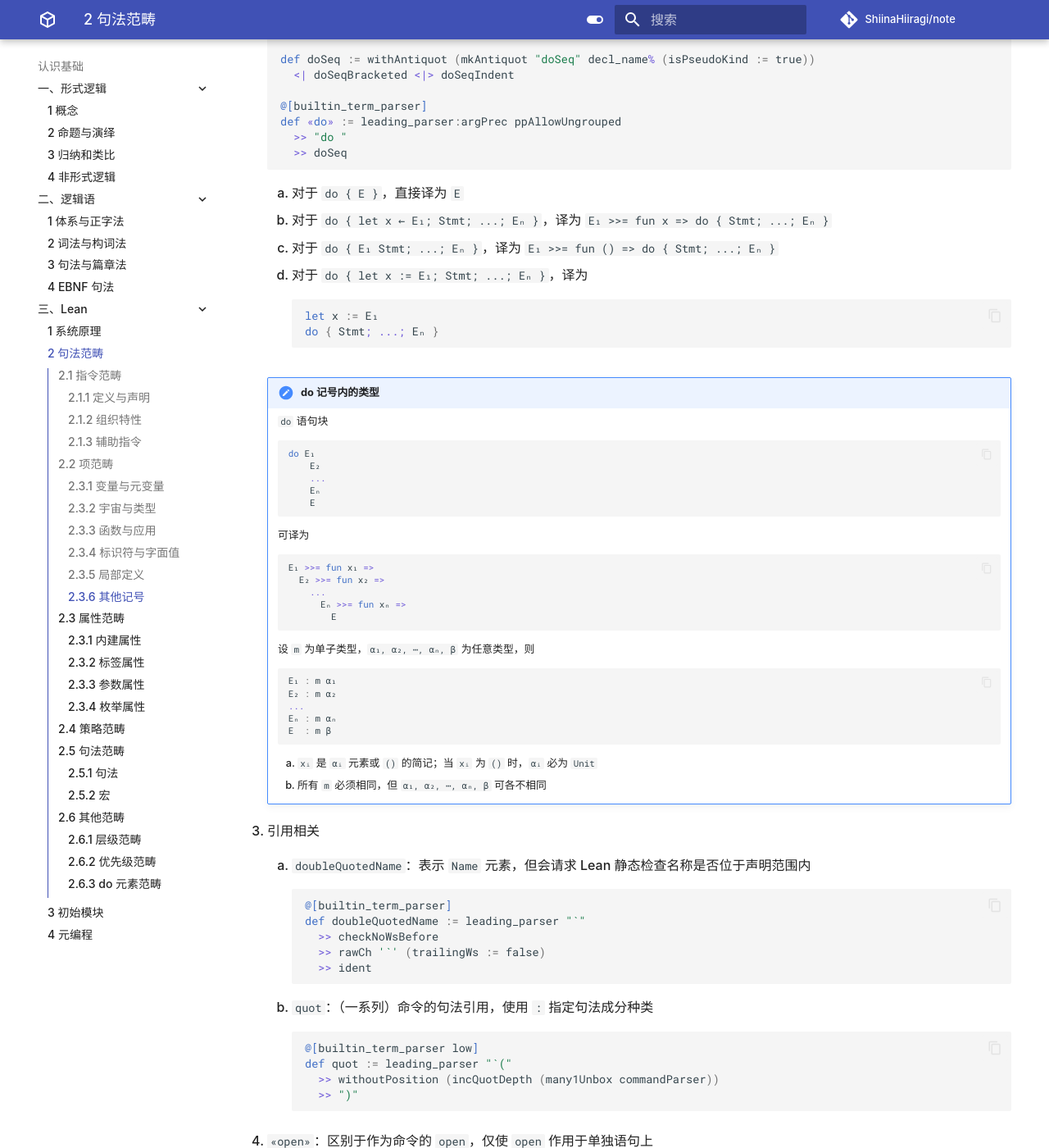
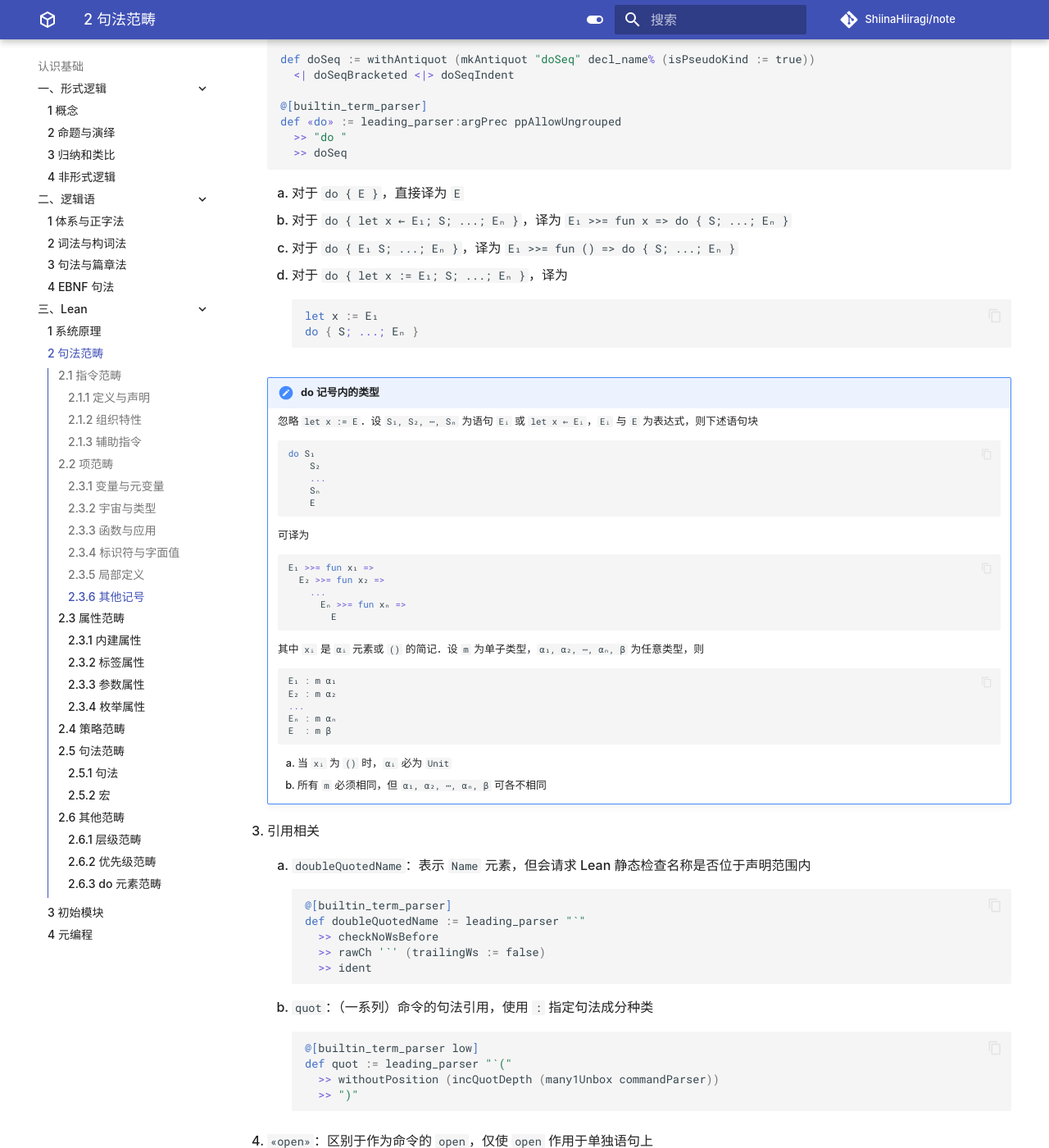
Before and after one commit to ShiinaHiiragi/note, an MkDocs documentation site: the page built from docs/cogn/lean/cat.md, in a window 1280 px wide and 1400 px high, scrolled down 14714 px. Shown: the whole window at 82% size. Built offline with MkDocs 1.6.1 and Material for MkDocs 9.7.7, drawn with Linux system fonts in a browser that asks for light colours; comment, search, counter and statistics services are not loaded.

Commit message:
fix note

````diff
--- a/docs/cogn/lean/cat.md
+++ b/docs/cogn/lean/cat.md
@@ -755,23 +755,23 @@
     ```
 
     1. 对于 `do { E }`，直接译为 `E`
-    2. 对于 `do { let x ← E₁; Stmt; ...; Eₙ }`，译为 `E₁ >>= fun x => do { Stmt; ...; Eₙ }`
-    3. 对于 `do { E₁ Stmt; ...; Eₙ }`，译为 `E₁ >>= fun () => do { Stmt; ...; Eₙ }`
-    4. 对于 `do { let x := E₁; Stmt; ...; Eₙ }`，译为
+    2. 对于 `do { let x ← E₁; S; ...; Eₙ }`，译为 `E₁ >>= fun x => do { S; ...; Eₙ }`
+    3. 对于 `do { E₁ S; ...; Eₙ }`，译为 `E₁ >>= fun () => do { S; ...; Eₙ }`
+    4. 对于 `do { let x := E₁; S; ...; Eₙ }`，译为
 
         ```lean
         let x := E₁
-        do { Stmt; ...; Eₙ }
+        do { S; ...; Eₙ }
         ```
 
     !!! note "do 记号内的类型"
-        `do` 语句块
+        忽略 `let x := E`．设 `S₁, S₂, ⋯, Sₙ` 为语句 `Eᵢ` 或 `let x ← Eᵢ`，`Eᵢ` 与 `E` 为表达式，则下述语句块
 
         ```lean
-        do E₁
-            E₂
+        do S₁
+            S₂
             ...
-            Eₙ
+            Sₙ
             E
         ```
 
@@ -785,7 +785,7 @@
                 E
         ```
 
-        设 `m` 为单子类型，`α₁, α₂, ⋯, αₙ, β` 为任意类型，则
+        其中 `xᵢ` 是 `αᵢ` 元素或 `()` 的简记．设 `m` 为单子类型，`α₁, α₂, ⋯, αₙ, β` 为任意类型，则
 
         ```lean
         E₁ : m α₁
````
Also changed, not shown: other parts of docs/cogn/lean/cat.md (+1 -1 lines).
